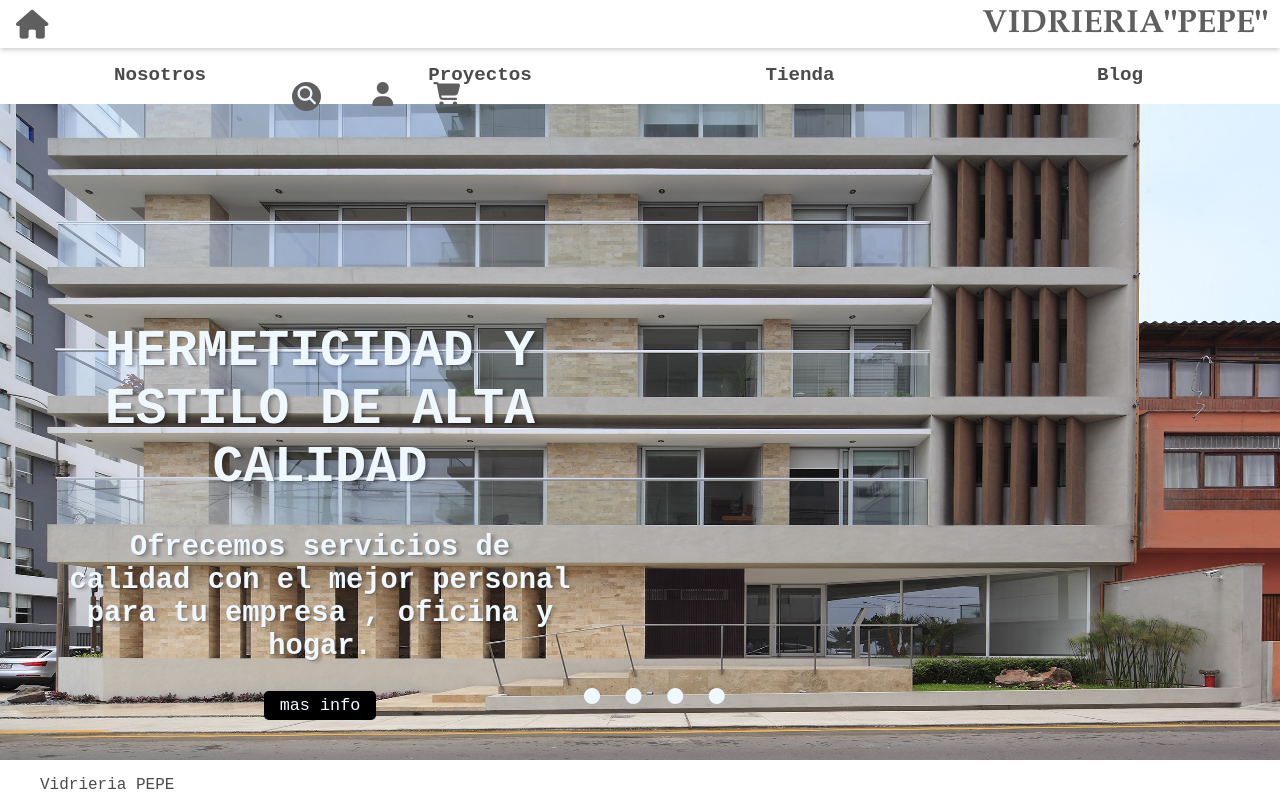
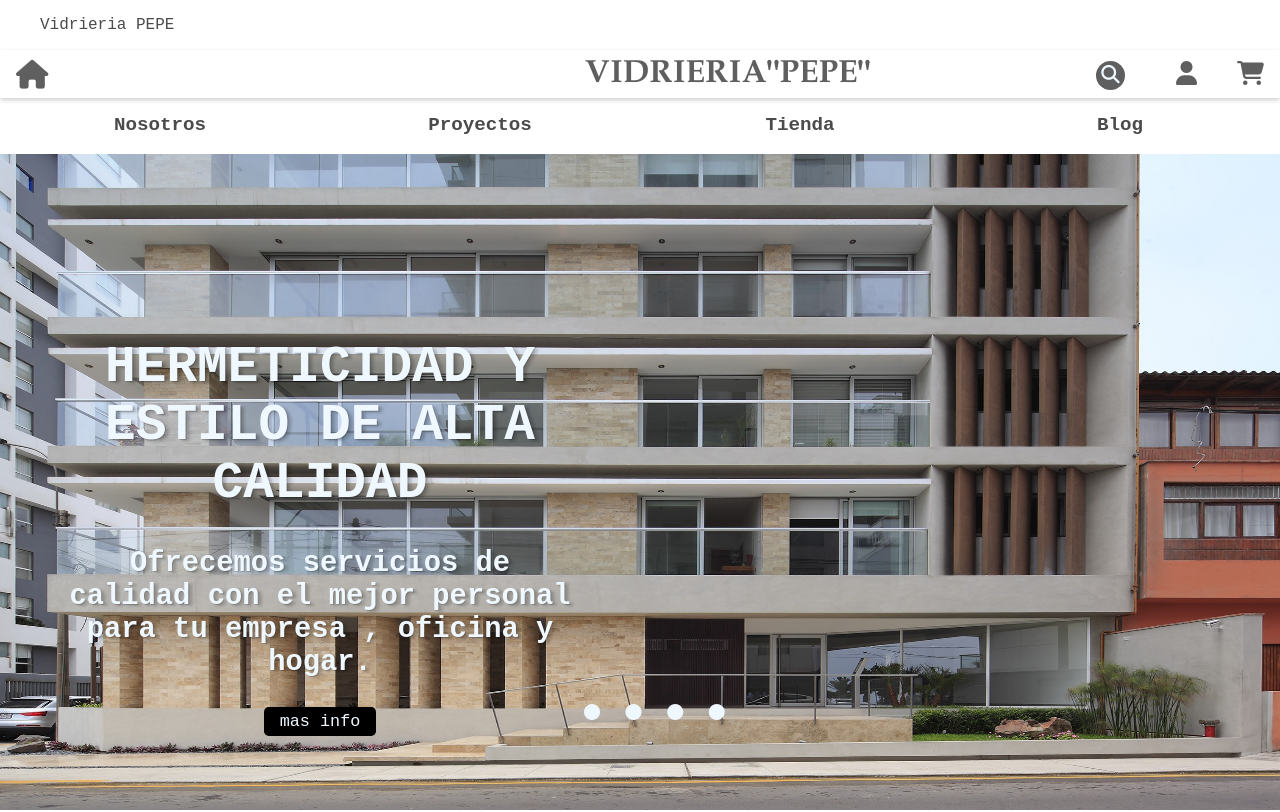
Before and after one commit to carlosmiguel303/hosting, a plain HTML site: page index.html in a window 1280 px wide. Shown: the top 812 px of the page. Drawn offline with Linux system fonts and the light colour scheme.

Commit message:
Update index.html

```diff
--- a/index.html
+++ b/index.html
@@ -12,18 +12,24 @@
 
 <body>
 
+             <div id="fb-root"></div>
+<script async defer crossorigin="anonymous" src="https://connect.facebook.net/es_LA/sdk.js#xfbml=1&version=v12.0" nonce="hjTkGkk1"></script>
+
+
+
+
+    <div class="fb-page" data-href="https://www.facebook.com/vidriospepe" data-tabs="timeline" data-width="180" data-height="500" data-small-header="true" data-adapt-container-width="true" data-hide-cover="false" data-show-facepile="false"><blockquote cite="https://www.facebook.com/vidriospepe" class="fb-xfbml-parse-ignore"><a href="https://www.facebook.com/vidriospepe">Vidrieria PEPE</a></blockquote></div>
+
+
+
+
+
+
     <nav id="navbar">
         <div id="top-bar">
             <div id="left-topbar">
                 <i id="home-i" class="fas fa-home"></i>
             </div>
-
-              <div id="fb-root"></div>
-<script async defer crossorigin="anonymous" src="https://connect.facebook.net/es_LA/sdk.js#xfbml=1&version=v12.0" nonce="hjTkGkk1"></script>
-
-
-
-
 
             <div id="middle-topbar">
                 <h1 id="title">VIDRIERIA"PEPE"</h1>
```
